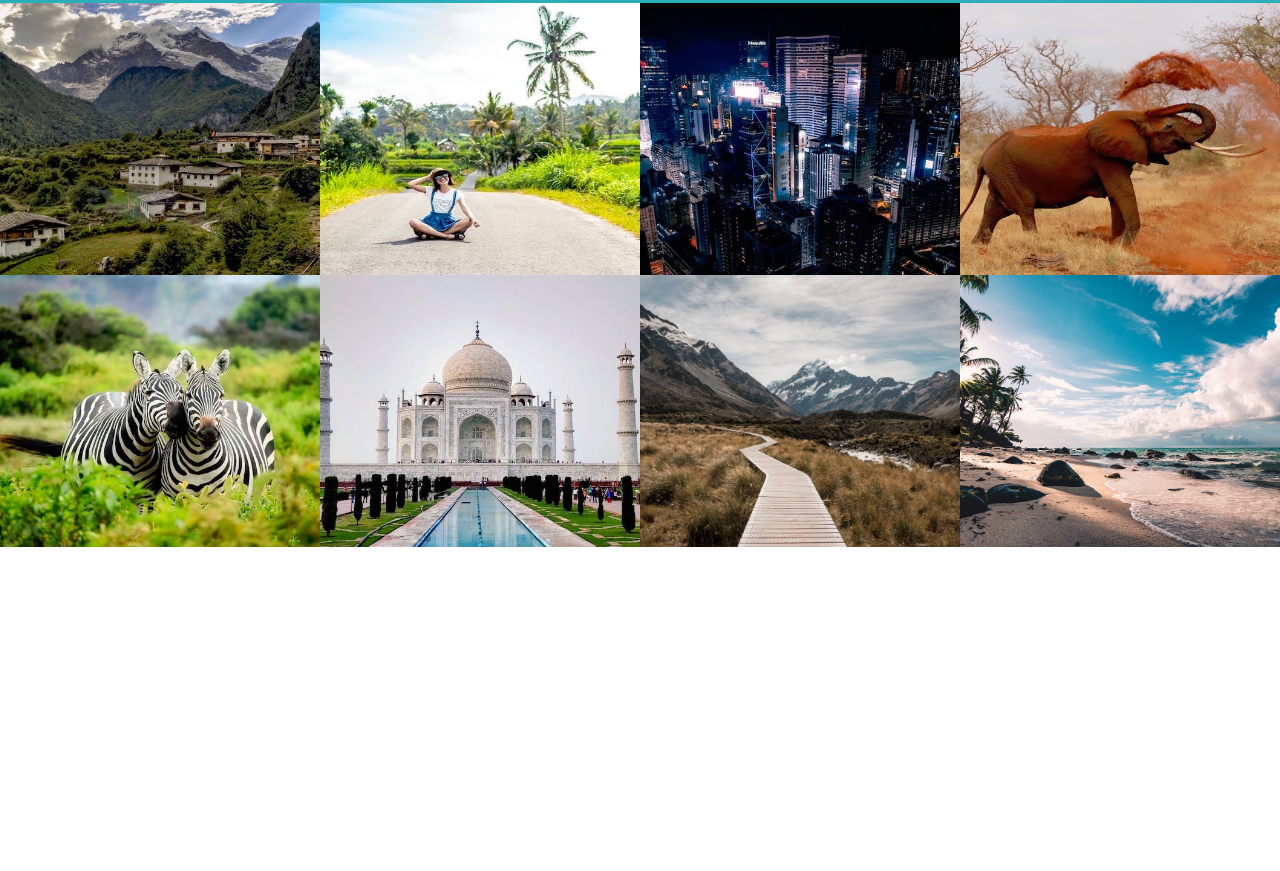
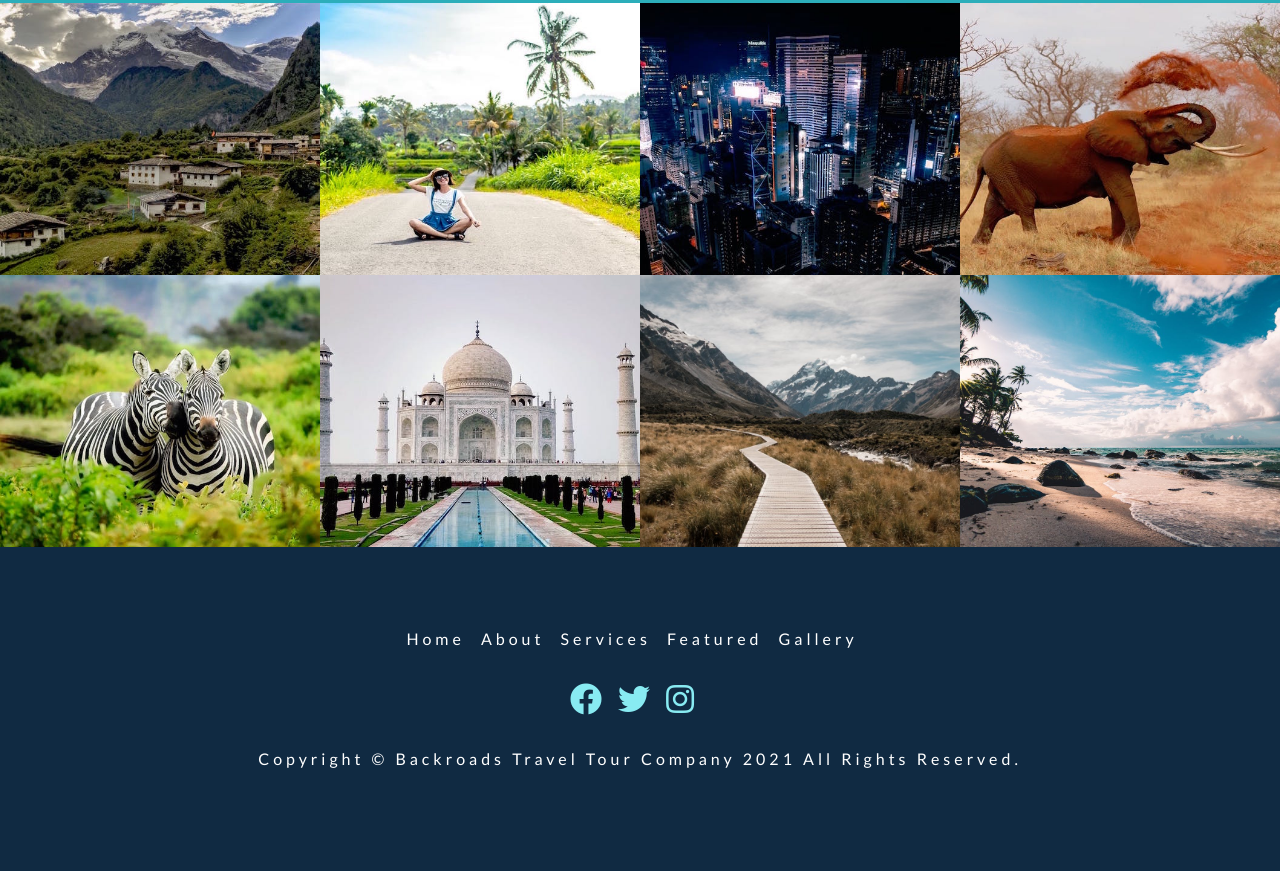
Before and after one commit to ed-f-jones/backroads-tour, a plain HTML site: page index.html in a window 1280 px wide. Shown: the part 2889-3760 px from the top of the page. Before the commit the page ends 3436 px from the top, so only its background shows below. Drawn offline with Linux system fonts and the light colour scheme.

Commit message:
footer cimplete

```diff
--- a/css/styles.css
+++ b/css/styles.css
@@ -555,3 +555,47 @@ Gallery
 Footer
 ===============
 */
+
+.footer {
+  background: var(--clr-grey-1);
+  text-align: center;
+  padding-left: 2rem;
+  padding-right: 2rem;
+}
+
+.footer-links,.footer-icons {
+  display: flex;
+  justify-content: center;
+  margin-bottom: 1.5rem;
+  flex-wrap: wrap;
+}
+
+.footer-link {
+  color: var(--clr-white);
+  text-transform: capitalize;
+  font-size: 1rem;
+  margin-right: 1rem;
+  letter-spacing: var(--spacing);
+  transition: var(--transition);
+}
+
+.footer-link:hover {
+  color: var(--clr-primary-5);
+}
+
+.footer-icon {
+  font-size: 2rem;
+  margin-right: 1rem;
+  color: var(--clr-primary-8);
+  transition: var(--transition);
+}
+
+.footer-icon:hover {
+  color: var(--clr-primary-10);
+}
+
+.copyright {
+  text-transform: capitalize;
+  letter-spacing: var(--spacing);
+  color: var(--clr-white);
+}
--- a/index.html
+++ b/index.html
@@ -281,7 +281,47 @@
     <!-- end of gallery  -->
 
     <!-- footer -->
+      <footer class="section footer">
 
+        <ul class="footer-links">
+          <li>
+            <a href="#home" class="footer-link scroll-link">home</a>
+          </li>
+          <li>
+            <a href="#about" class="footer-link scroll-link">about</a>
+          </li>
+          <li>
+            <a href="#services" class="footer-link scroll-link">services</a>
+          </li>
+          <li>
+            <a href="#feaetured" class="footer-link scroll-link">featured</a>
+          </li>
+          <li>
+            <a href="#gallery" class="footer-link scroll-link">gallery</a>
+          </li>
+        </ul>
+
+        <ul class="footer-icons">
+          <li>
+            <a href="https://www.facebook.com" target="blank" class="footer-icon">
+            <i class="fab fa-facebook"></i>
+            </a>
+          </li>
+          <li>
+            <a href="https://www.twitter.com" target="blank" class="footer-icon">
+            <i class="fab fa-twitter"></i>
+            </a>
+          </li>
+          <li>
+            <a href="https://www.instagram.com" target="blank" class="footer-icon">
+            <i class="fab fa-instagram"></i>
+            </a>
+          </li>
+        </ul>
+        <p class="copyright">
+          copyright &copy; backroads travel tour company <span id="date"></span> all rights reserved.
+        </p>
+      </footer>
     <!-- js -->
     <script src="./js/app.js"></script>
   </body>
```
